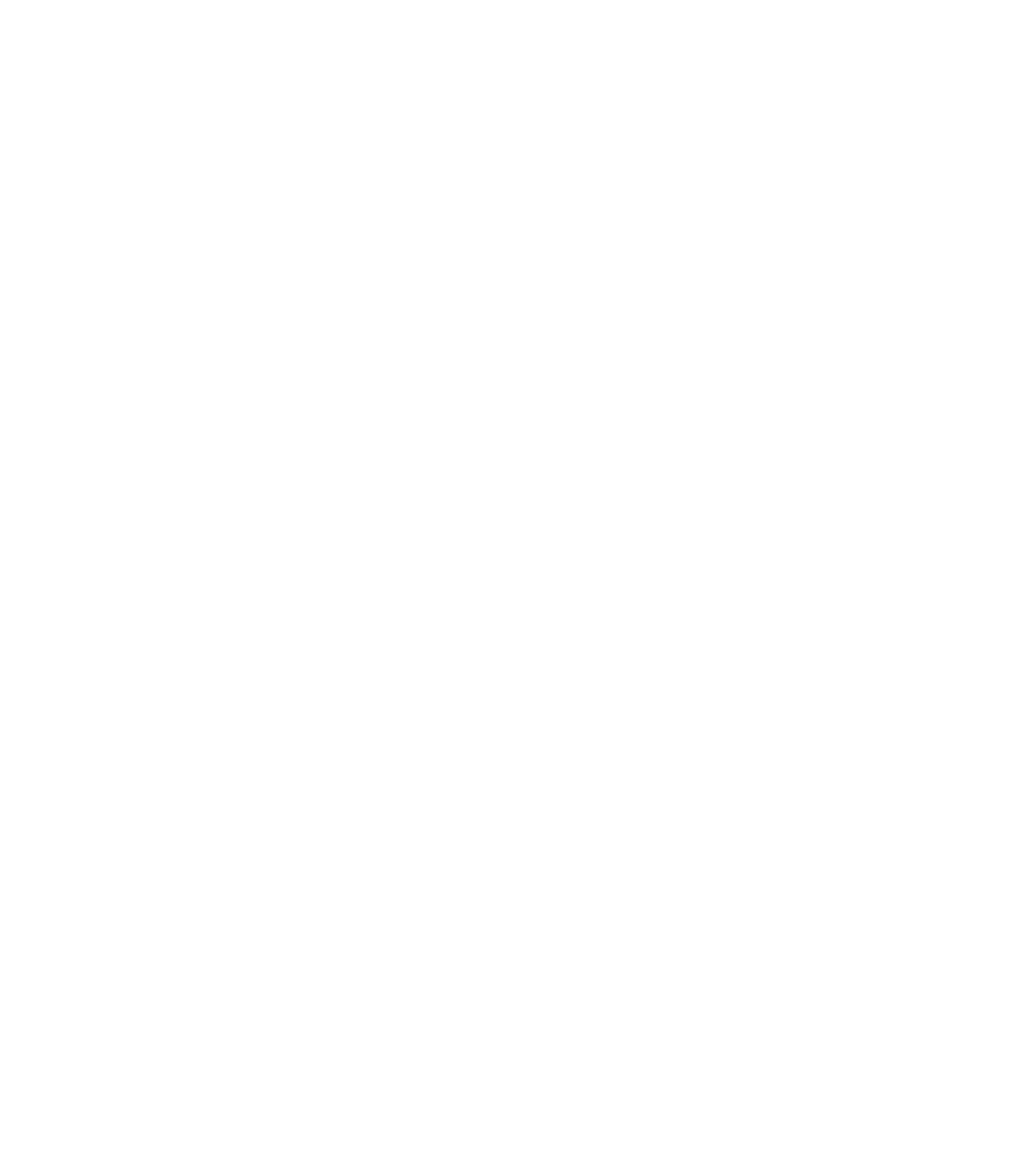
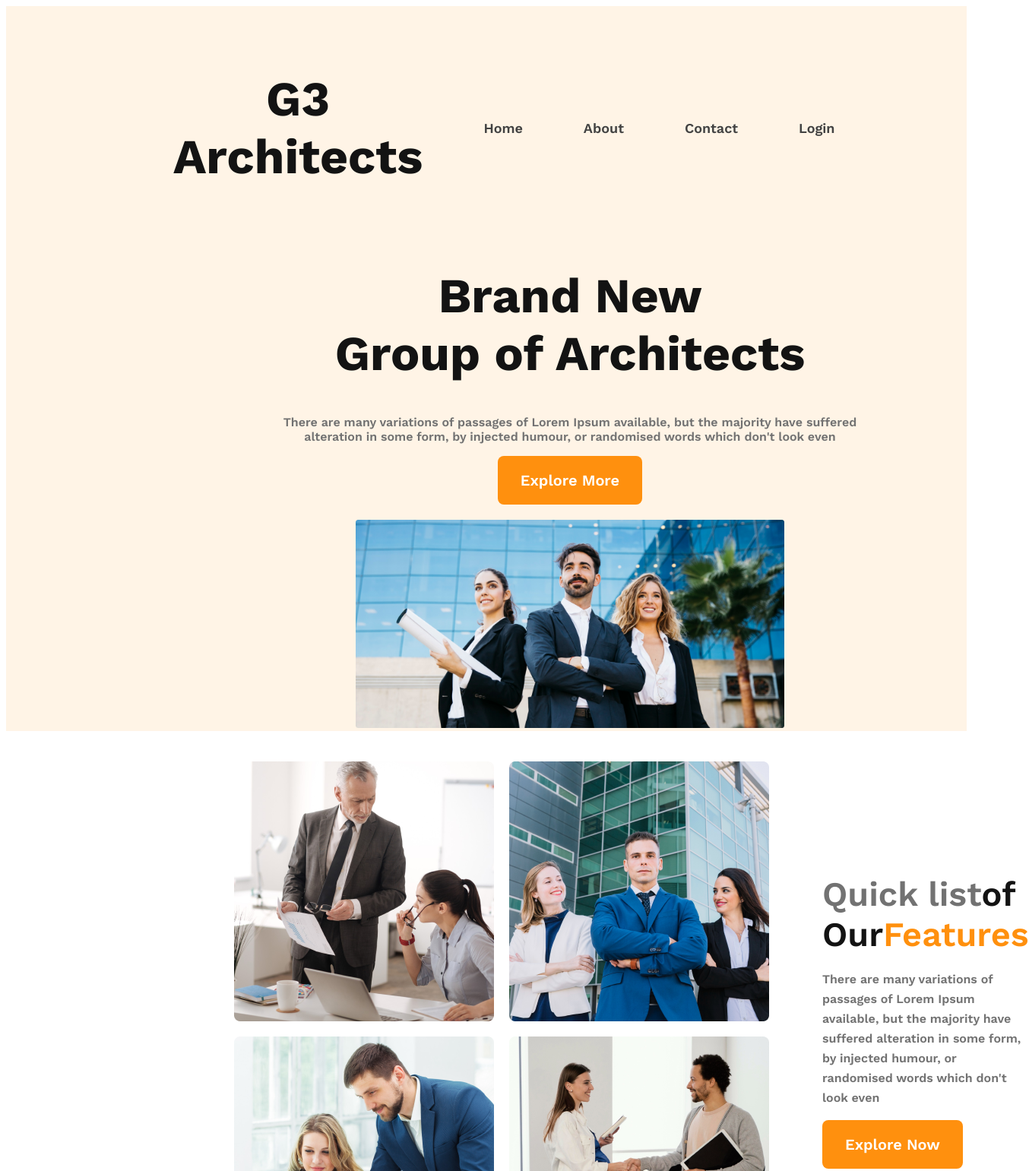
Before and after one commit to zidan71/g3-architects-, a plain HTML site: page index.html in a window 1280 px wide. Shown: the top 1541 px of the page at 76% size, 1354 px wide, since content can reach past the window. Before the commit the page ends 800 px from the top, so only its background shows below. Drawn offline with nearby package versions, Linux system fonts and the light colour scheme.

Commit message:
added the team section

```diff
--- a/index.html
+++ b/index.html
@@ -1,12 +1,80 @@
 <!DOCTYPE html>
 <html lang="en">
+
 <head>
     <meta charset="UTF-8">
     <meta name="viewport" content="width=device-width, initial-scale=1.0">
     <title>G3 Architects</title>
     <link rel="stylesheet" href="styles/architects.css">
+    <style>
+        #span1{
+            color:  #727272;
+            font-family: Work Sans;
+            font-size: 45px;
+            font-weight: 500;
+        }
+        #span2{
+            color: #131313;
+            font-family: Work Sans;
+            font-size: 45px;
+            font-weight: 500;
+        }
+        #span3{
+            color: #FF900E;
+            font-family: Work Sans;
+            font-size: 45px;
+            font-weight: 500;
+
+        }
+    </style>
 </head>
+
 <body>
+    <header>
+        <nav>
+            <h3 class="banner-title">G3 Architects</h3>
+            <ul>
+                <li><a href="">Home</a></li>
+                <li><a href="">About</a></li>
+                <li><a href="">Contact</a></li>
+                <li><a href="">Login</a></li>
+            </ul>
+        </nav>
+        <div class="banner">
+            <h1 class="banner-title">Brand New<br>
+                Group of Architects</h1>
+            <p class="banner-description">
+                There are many variations of passages of Lorem Ipsum available, but the majority have suffered
+                alteration in some form, by injected humour, or randomised words which don't look even
+            </p>
+            <button class="btn-primary">Explore More</button>
+        </div>
+        <div class="banner-img">
+            <img src="images/banner.png" alt="">
+        </div>
+    </header>
+    <main>
+        <section class="team-container">
+            <div class="team-img-container">
+                <img src="images/team1.png" alt="">
+                <img src="images/team2.png" alt="">
+                <img src="images/team3.png" alt="">
+                <img src="images/team4.png" alt="">
+            </div>
+            <div>
+                <h1 class="team-title"><span id="span1">Quick list</span><span id="span2">of Our</span><span
+                        id="span3">Features</span></h1>
+                <p class="team-description">There are many variations of passages of Lorem Ipsum available, but the
+                    majority have suffered alteration in some form, by injected humour, or randomised words which don't
+                    look even</p>
+                <button class="btn-primary">Explore Now</button>
 
+            </div>
+        </section>
+    </main>
+    <footer>
+
+    </footer>
 </body>
+
 </html>
--- a/styles/architects.css
+++ b/styles/architects.css
@@ -0,0 +1,134 @@
+@import url('https://fonts.googleapis.com/css2?family=Work+Sans:ital,wght@0,600;0,700;0,800;1,600;1,700&display=swap');
+
+* {
+    font-family: 'Work Sans';
+}
+
+/* shared styles */
+.btn-primary {
+    border-radius: 8px;
+    background: #FF900E;
+    color: #FFF;
+    text-align: center;
+    font-size: 20px;
+    font-weight: 600;
+    border: 0;
+    padding: 20px 30px;
+    cursor: pointer;
+}
+
+/* header related styles */
+header {
+    background: rgba(255, 144, 14, 0.10);
+    padding-top: 20px;
+    padding-left: 220px;
+}
+
+nav {
+    display: flex;
+    justify-content: space-between;
+    align-items: center;
+}
+
+nav li {
+    list-style: none;
+    margin: 0 40px;
+
+}
+
+nav ul {
+    display: flex;
+    margin-right: 250px;
+    font-weight: 500;
+    font-size: 18px;
+}
+
+nav a {
+    text-decoration: none;
+    color: #424242;
+}
+
+/* banner related styles */
+.banner {
+    max-width: 800px;
+    text-align: center;
+    margin: 0 auto;
+}
+
+.banner-title {
+    color: #131313;
+    text-align: center;
+    font-size: 64px;
+    font-weight: 700;
+}
+
+.banner-description {
+    color: #727272;
+    text-align: center;
+    font-size: 16px;
+    font-weight: 400;
+}
+.banner-img img {
+    width: 100%;
+    margin-top: 20px;
+}
+.banner-img{
+  padding-right: 240px;
+  padding-left: 240px;
+}
+/* responsive section for small device */
+@media screen and (max-width:576px) {
+    header{
+        padding: 20px;
+
+    }
+    nav{
+        flex-direction: column;
+    }
+    .banner-img{
+        padding-right: 0;
+        padding-left: 0;
+    }
+    nav li{
+        margin: 0 20px;
+    }
+    nav ul{
+        margin-right: 20px;
+    }
+}
+/* medium devices */
+@media screen and (min-width:576px) and (max-width:960px) {
+    header{
+        padding: 50px;
+    }
+    nav{
+        flex-direction: column;
+    }
+    nav ul{
+        margin-right: 20px;
+    }
+}
+/* main styles */
+/* team related styles */
+.team-container{
+    display: flex;
+    align-items: center;
+    gap: 70px;
+}
+.team-img-container{
+    display: grid;
+    grid-template-columns: repeat(2, 1fr);
+    gap: 20px;
+    margin-top: 40px;
+    margin-left: 300px;
+
+}
+/* team title er kaj internal css a korci */
+.team-description{
+    color:  #727272;
+font-family: Work Sans;
+font-size: 16px;
+font-weight: 400;
+line-height: 26px;
+
+}
```
